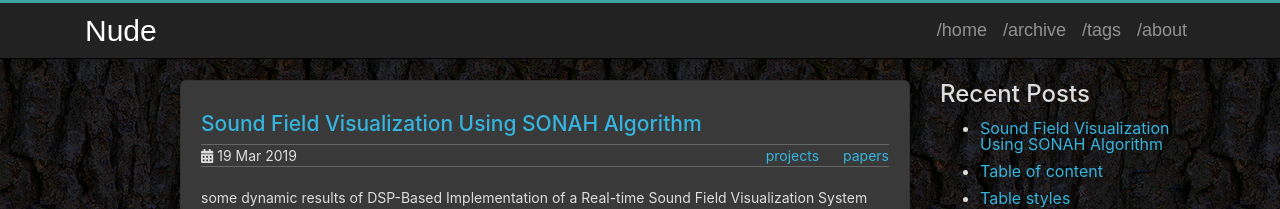
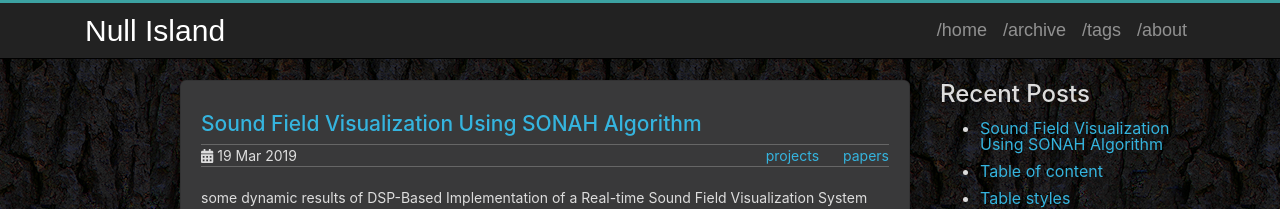
Before and after one commit to Paranoid2droid/paranoid2droid.github.io, a Jekyll site: the page built from index.html, in a window 1280 px wide. Shown: the top 209 px of the page. Built offline with Jekyll 4.4.1, drawn with Linux system fonts in a browser that asks for light colours.

Commit message:
change title

```diff
--- a/_config.yml
+++ b/_config.yml
@@ -1,6 +1,6 @@
 # Jekyll configuration
 
-name: Nude
+name: Null Island
 description: Learner | Developer | Music Maker
 
 # Url is currently only used only for the RSS feed in feed.xml
@@ -18,7 +18,7 @@ share:
   twitter: true
   gplus: true
   linkedin: true
-  pinterest: true
+  pinterest: false
   email: true
 
 social:
```
